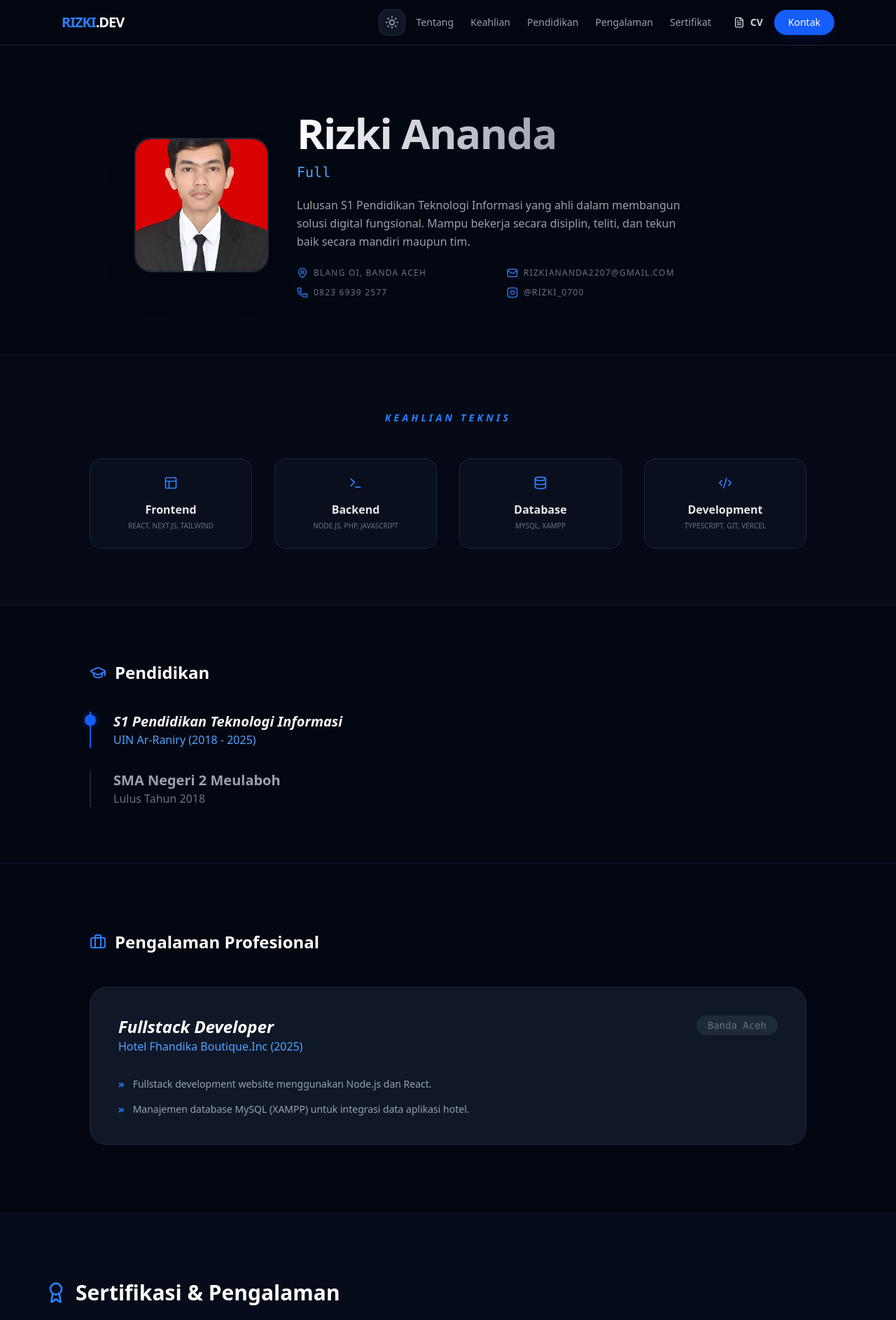
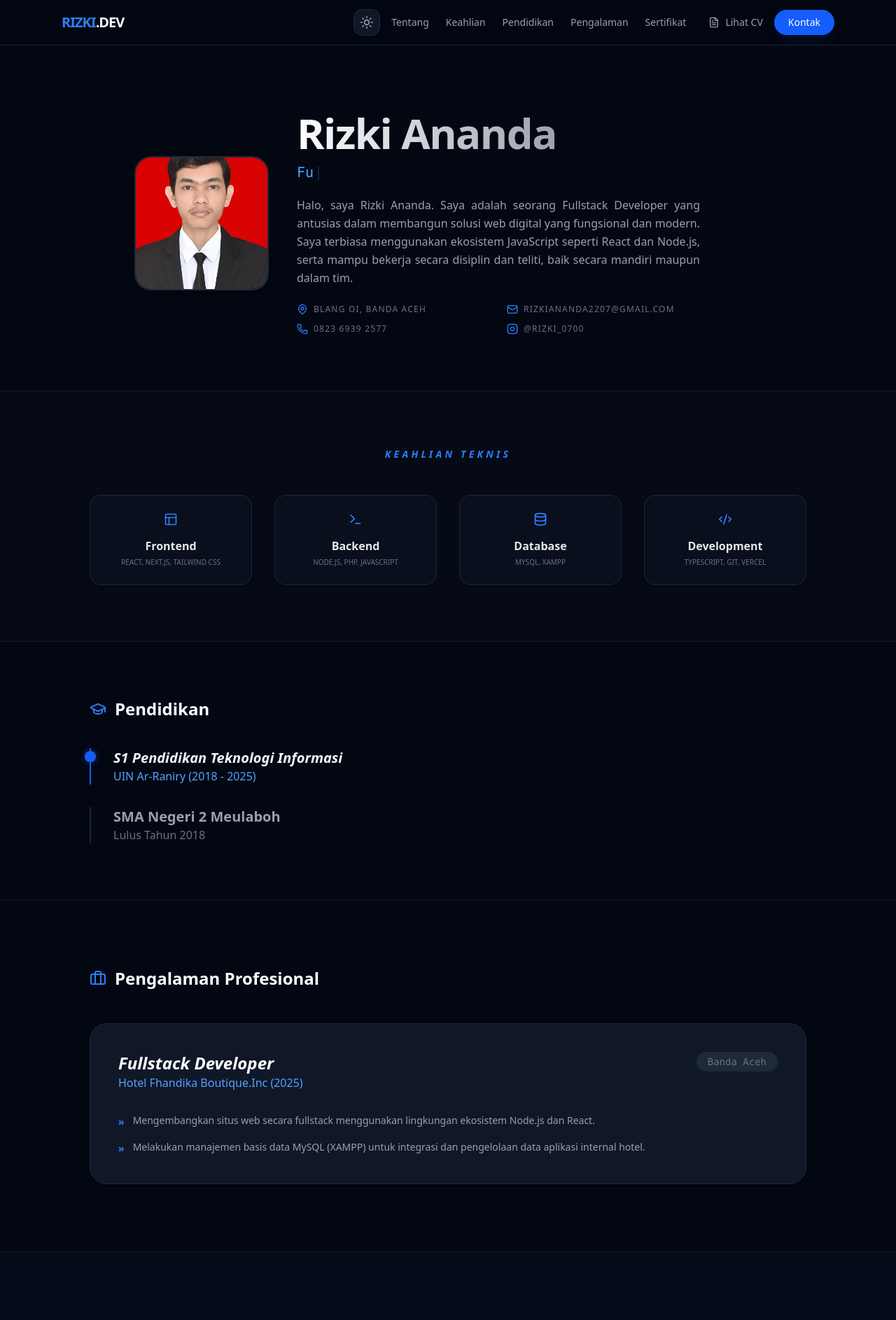
Before and after one commit to rizki-2207/portofolio, a Next.js app: page / in a window 1280 px wide. Shown: the top 1886 px of the page at 70% size. Built offline with nearby package versions, Linux system fonts and the light colour scheme.

Commit message:
Update portofolio: memperbaiki animasi menu dan merapikan teks

```diff
--- a/src/app/page.tsx
+++ b/src/app/page.tsx
@@ -10,20 +10,34 @@ import {
 import { useState, useEffect } from 'react';
 import { useTheme } from "next-themes";
 
+type Skill = {
+  name: string;
+  icon: React.ReactNode;
+  tech: string;
+};
+
+type Certificate = {
+  title: string;
+  issuer: string;
+  year: string;
+  description: string;
+  link: string;
+};
+
 export default function Home() {
   const { theme, setTheme } = useTheme();
   const [mounted, setMounted] = useState(false);
   const [isVisible, setIsVisible] = useState(false);
   const [isMenuOpen, setIsMenuOpen] = useState(false);
 
-  const skills = [
-    { name: "Frontend", icon: <Layout className="w-5 h-5" />, tech: "React, Next.js, Tailwind" },
+  const skills: Skill[] = [
+    { name: "Frontend", icon: <Layout className="w-5 h-5" />, tech: "React, Next.js, Tailwind CSS" },
     { name: "Backend", icon: <Terminal className="w-5 h-5" />, tech: "Node.js, PHP, JavaScript" },
     { name: "Database", icon: <Database className="w-5 h-5" />, tech: "MySQL, XAMPP" },
     { name: "Development", icon: <Code2 className="w-5 h-5" />, tech: "TypeScript, Git, Vercel" },
   ];
 
-  const certificates = [
+  const certificates: Certificate[] = [
     {
       title: "Ijazah S1 Pendidikan Teknologi Informasi",
       issuer: "UIN Ar-Raniry Banda Aceh",
@@ -51,6 +65,28 @@ export default function Home() {
       year: "2025",
       description: "Penghargaan atas kontribusi pengembangan sistem informasi internal hotel selama masa magang.",
       link: "/sertifikat-magang-fhandika.pdf"
+    }
+  ];
+
+  const experiences = [
+    {
+      role: "Fullstack Developer",
+      company: "Hotel Fhandika Boutique.Inc",
+      location: "Banda Aceh",
+      period: "2025",
+      description: [
+        "Mengembangkan situs web secara fullstack menggunakan lingkungan ekosistem Node.js dan React.",
+        "Melakukan manajemen basis data MySQL (XAMPP) untuk integrasi dan pengelolaan data aplikasi internal hotel."
+      ]
+    }
+  ];
+
+  const projects = [
+    {
+      title: "Website Portofolio Pribadi",
+      techStack: "Next.js, Tailwind CSS, TypeScript",
+      description: "Merancang dan mengembangkan situs web portofolio pribadi yang responsif dengan fitur dark mode. Proyek ini di-deploy menggunakan Vercel dan dioptimalkan kinerjanya menggunakan Vercel Speed Insights.",
+      link: "https://rizkiananda.my.id"
     }
   ];
 
@@ -131,8 +167,8 @@ export default function Home() {
             </div>
 
             <div className="hidden md:flex items-center gap-4 ml-4">
-              <a href="/cv-rizki.pdf" target="_blank" className="flex items-center gap-2 text-sm font-semibold text-gray-600 dark:text-gray-300 hover:text-blue-500 transition">
-                <FileText className="w-4 h-4" /> CV
+              <a href="/cv-rizki.pdf" target="_blank" rel="noopener noreferrer" className="hidden md:flex items-center gap-2 text-sm text-gray-500 hover:text-gray-900 dark:text-gray-400 dark:hover:text-white transition-colors">
+                <FileText className="w-4 h-4" /> Lihat CV
               </a>
               <a href="mailto:Rizkiananda2207@gmail.com" className="bg-blue-600 text-white px-5 py-2 rounded-full text-sm font-medium hover:bg-blue-500 transition shadow-lg shadow-blue-900/20">
                 Kontak
@@ -142,8 +178,11 @@ export default function Home() {
         </div>
 
         {/* Mobile Menu */}
-        {isMenuOpen && (
-          <div className="md:hidden bg-white dark:bg-gray-950 border-b border-gray-200 dark:border-gray-800 px-6 py-6 flex flex-col gap-5 animate-in fade-in slide-in-from-top-5 duration-300">
+        <div
+          className={`md:hidden bg-white dark:bg-gray-950 border-gray-200 dark:border-gray-800 flex flex-col gap-5 overflow-hidden transition-all duration-300 ease-in-out ${
+            isMenuOpen ? "max-h-[500px] px-6 py-6 border-b opacity-100" : "max-h-0 px-6 py-0 opacity-0 pointer-events-none"
+          }`}
+        >
           {['about', 'skills', 'education', 'experience', 'certificates'].map((item) => (
             <a
               key={item}
@@ -169,7 +208,6 @@ export default function Home() {
             </a>
           </div>
         </div>
-        )}
       </nav>
 
       {/* --- HERO SECTION --- */}
@@ -200,9 +238,8 @@ export default function Home() {
               />
             </div>
 
-            <p className="text-gray-600 dark:text-gray-400 leading-relaxed mb-6 max-w-xl">
-              Lulusan S1 Pendidikan Teknologi Informasi yang ahli dalam membangun solusi digital fungsional.
-              Mampu bekerja secara disiplin, teliti, dan tekun baik secara mandiri maupun tim.
+            <p className="text-gray-600 dark:text-gray-400 leading-relaxed mb-6 max-w-xl text-left md:text-justify">
+              Halo, saya Rizki Ananda. Saya adalah seorang Fullstack Developer yang antusias dalam membangun solusi web digital yang fungsional dan modern. Saya terbiasa menggunakan ekosistem JavaScript seperti React dan Node.js, serta mampu bekerja secara disiplin dan teliti, baik secara mandiri maupun dalam tim.
             </p>
 
             <div className="grid grid-cols-1 sm:grid-cols-2 gap-y-3 gap-x-6 text-xs text-gray-500 dark:text-gray-500 uppercase tracking-widest">
@@ -259,31 +296,73 @@ export default function Home() {
         </div>
       </section>
 
+      {/* --- PORTOFOLIO / PROJECTS SECTION ---
+      <section id="portofolio" className="py-24 px-6 border-t border-gray-100 dark:border-gray-900 bg-white dark:bg-gray-950 text-left">
+        <div className="max-w-5xl mx-auto">
+          <h2 className="text-2xl font-bold mb-12 flex items-center gap-3 text-gray-900 dark:text-white">
+            <Code2 className="text-blue-600 dark:text-blue-500" /> Proyek Portofolio
+          </h2>
+
+          <div className="grid grid-cols-1 md:grid-cols-2 gap-8">
+            {projects.map((project, i) => (
+              <a
+                key={i}
+                href={project.link}
+                target="_blank"
+                rel="noopener noreferrer"
+                className="group flex flex-col justify-between bg-gray-50 dark:bg-gray-900/50 border border-gray-200 dark:border-gray-800 p-8 rounded-3xl hover:border-blue-500 dark:hover:border-blue-500 transition-colors shadow-sm"
+              >
+                <div>
+                  <div className="flex justify-between items-start mb-4">
+                    <h3 className="text-xl font-bold text-gray-800 dark:text-white group-hover:text-blue-600 dark:group-hover:text-blue-400 transition-colors">
+                      {project.title}
+                    </h3>
+                    <ExternalLink className="w-5 h-5 text-gray-400 group-hover:text-blue-500 transition-colors" />
+                  </div>
+                  <p className="text-xs font-mono text-blue-600 dark:text-blue-500 mb-4 uppercase tracking-wider">
+                    {project.techStack}
+                  </p>
+                  <p className="text-sm text-gray-600 dark:text-gray-400 leading-relaxed mb-6">
+                    {project.description}
+                  </p>
+                </div>
+              </a>
+            ))}
+          </div>
+        </div>
+      </section> */}
+
       {/* --- EXPERIENCE SECTION --- */}
       <section id="experience" className="py-24 px-6 border-t border-gray-100 dark:border-gray-900 bg-gray-50 dark:bg-gray-950">
         <div className="max-w-5xl mx-auto">
           <h2 className="text-2xl font-bold mb-12 flex items-center gap-3 text-gray-900 dark:text-white">
             <Briefcase className="text-blue-600 dark:text-blue-500" /> Pengalaman Profesional
           </h2>
-          <div className="bg-white dark:bg-gray-900 p-10 rounded-3xl border border-gray-200 dark:border-gray-800 shadow-sm">
+
+          <div className="space-y-6">
+            {experiences.map((exp, i) => (
+              <div key={i} className="bg-white dark:bg-gray-900 p-10 rounded-3xl border border-gray-200 dark:border-gray-800 shadow-sm">
                 <div className="flex flex-col md:flex-row justify-between mb-8 gap-4">
                   <div>
-                <h3 className="text-2xl font-bold text-gray-800 dark:text-white italic">Fullstack Developer</h3>
-                <p className="text-blue-600 dark:text-blue-400 font-medium">Hotel Fhandika Boutique.Inc (2025)</p>
+                    <h3 className="text-2xl font-bold text-gray-800 dark:text-white italic">{exp.role}</h3>
+                    <p className="text-blue-600 dark:text-blue-400 font-medium">{exp.company} ({exp.period})</p>
                   </div>
-              <span className="text-gray-500 font-mono text-sm bg-gray-100 dark:bg-gray-800 px-4 py-1 rounded-full self-start">Banda Aceh</span>
+                  <span className="text-gray-500 font-mono text-sm bg-gray-100 dark:bg-gray-800 px-4 py-1 rounded-full self-start">
+                    {exp.location}
+                  </span>
                 </div>
                 <ul className="space-y-4 text-gray-600 dark:text-gray-400 text-sm">
-              <li className="flex gap-3">
-                <span className="text-blue-600 dark:text-blue-500 font-bold">»</span>
-                <span>Fullstack development website menggunakan Node.js dan React.</span>
+                  {exp.description.map((desc, j) => (
+                    <li key={j} className="flex gap-3 text-left">
+                      <span className="text-blue-600 dark:text-blue-500 font-bold mt-0.5">»</span>
+                      <span>{desc}</span>
                     </li>
-              <li className="flex gap-3 text-left">
-                <span className="text-blue-600 dark:text-blue-500 font-bold">»</span>
-                <span>Manajemen database MySQL (XAMPP) untuk integrasi data aplikasi hotel.</span>
-              </li>
+                  ))}
                 </ul>
               </div>
+            ))}
+          </div>
+
         </div>
       </section>
 
@@ -329,7 +408,7 @@ export default function Home() {
       {/* --- FOOTER --- */}
       <footer className="py-16 text-center text-gray-500 dark:text-gray-600 text-xs border-t border-gray-100 dark:border-gray-900 bg-white dark:bg-gray-950">
         <p className="mb-2 uppercase tracking-[0.3em] font-light">Rizki Ananda • Banda Aceh • Indonesia</p>
-        <p className="opacity-50">© 2026 Developed with Next.js 15 & Tailwind</p>
+        <p className="opacity-50">© 2026 Developed with Next.js 16 & Tailwind.</p>
       </footer>
 
       {/* --- BACK TO TOP BUTTON --- */}
```
Also changed, not shown: 1 other file (tests, documents, lock files or other folders). Lines whose indentation alone changed are shown as unchanged.
